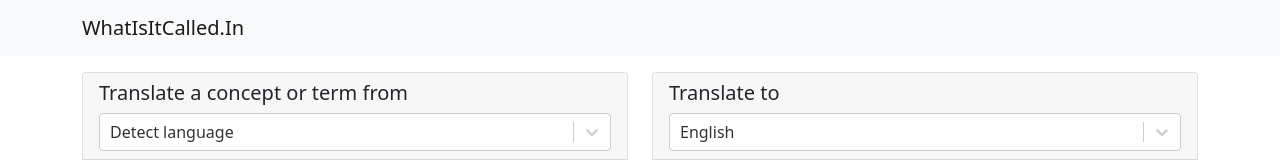
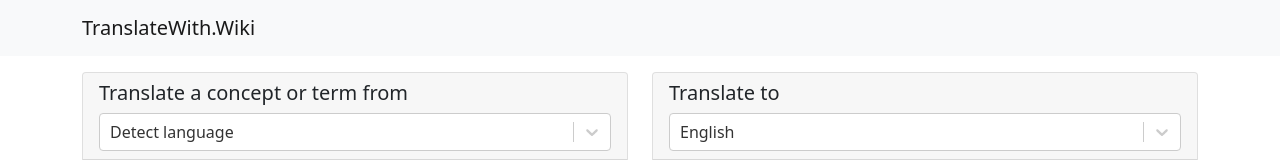
Before and after one commit to raatmarien/translatewith-wiki, a React (Create React App) app in the folder frontend/: page / in a window 1280 px wide. Shown: the top 160 px of the page. Built offline with nearby package versions, Linux system fonts and the light colour scheme.

Commit message:
Rebrand to TranslateWith.Wiki

```diff
--- a/frontend/package.json
+++ b/frontend/package.json
@@ -2,7 +2,7 @@
   "name": "frontend",
   "version": "0.1.0",
   "private": true,
-  "homepage": "https://whatisitcalled.in",
+  "homepage": "https://translatewith.wiki",
   "dependencies": {
     "@testing-library/jest-dom": "^5.14.1",
     "@testing-library/react": "^11.2.7",
--- a/frontend/public/index.html
+++ b/frontend/public/index.html
@@ -25,7 +25,7 @@
       work correctly both with client-side routing and a non-root public URL.
       Learn how to configure a non-root public URL by running `npm run build`.
     -->
-    <title>WhatIsItCalled.In</title>
+    <title>TranslateWith.Wiki</title>
   </head>
   <body>
     <noscript>Sorry, you need to enable JavaScript to run this app,
--- a/frontend/src/App.tsx
+++ b/frontend/src/App.tsx
@@ -11,7 +11,7 @@
     <div className="App">
       <Navbar bg="light" expand="lg" className="mb-3">
         <Container>
-          <Navbar.Brand>WhatIsItCalled.In</Navbar.Brand>
+          <Navbar.Brand>TranslateWith.Wiki</Navbar.Brand>
         </Container>
       </Navbar>
       <Container>
```
Also changed, not shown: frontend/public/manifest.json, 1 other file (tests, documents, lock files or other folders).
